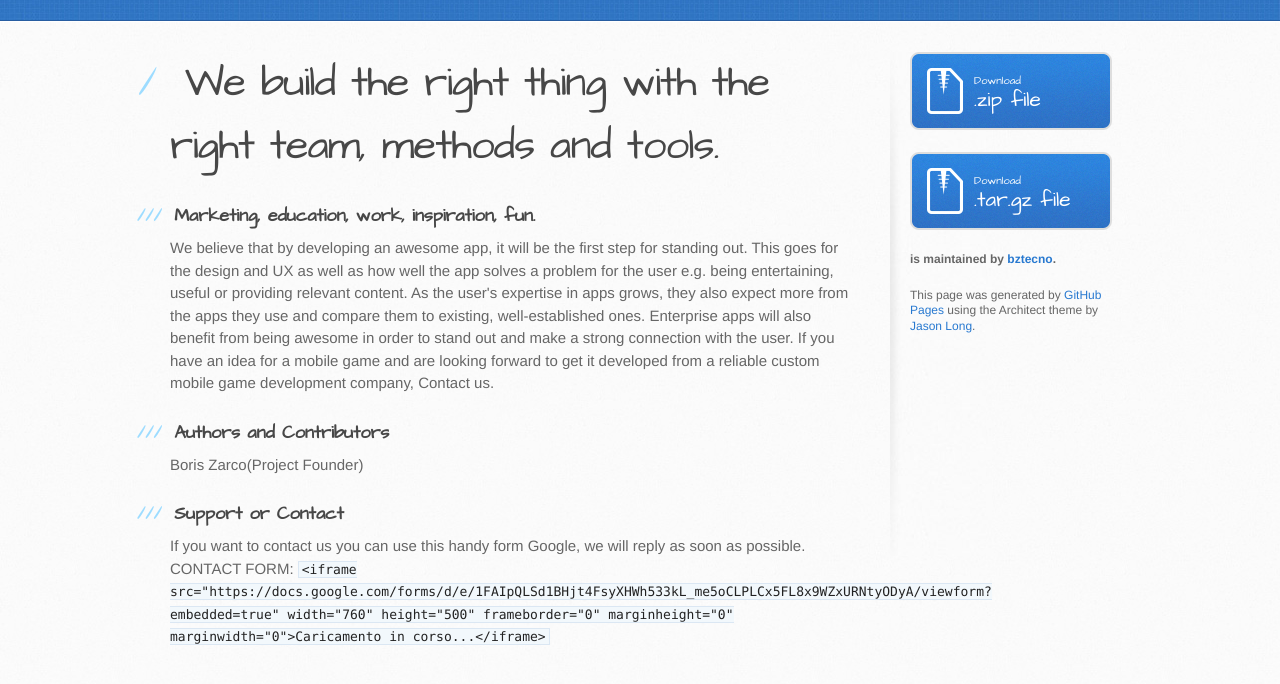
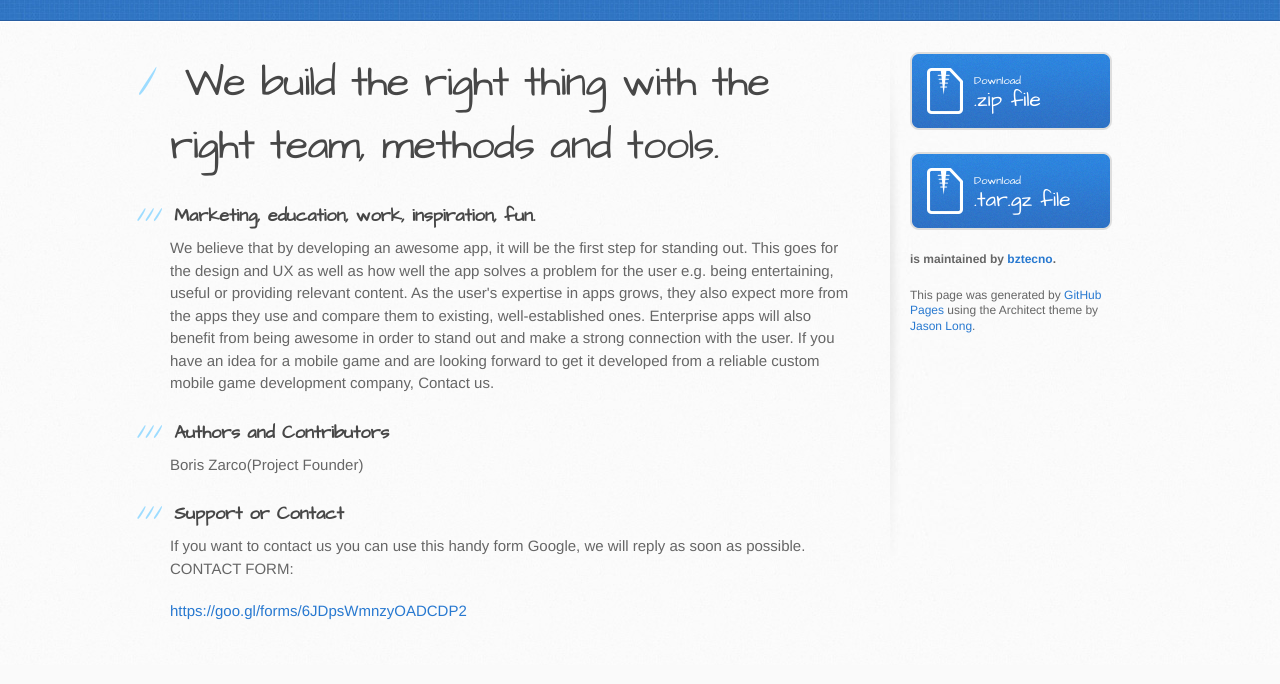
Before and after one commit to bztecno/bztecno, a plain HTML site: page index.html in a window 1280 px wide. Shown: the part 252-936 px from the top of the page. Drawn offline with Linux system fonts and the light colour scheme.

```diff
--- a/index.html
+++ b/index.html
@@ -45,8 +45,9 @@
 <a id="support-or-contact" class="anchor" href="#support-or-contact" aria-hidden="true"><span aria-hidden="true" class="octicon octicon-link"></span></a>Support or Contact</h3>
 
 <p>If you want to contact us you can use this handy form Google, we will reply as soon as possible.
-CONTACT FORM:
-<code>&lt;iframe src="https://docs.google.com/forms/d/e/1FAIpQLSd1BHjt4FsyXHWh533kL_me5oCLPLCx5FL8x9WZxURNtyODyA/viewform?embedded=true" width="760" height="500" frameborder="0" marginheight="0" marginwidth="0"&gt;Caricamento in corso...&lt;/iframe&gt;</code></p>
+CONTACT FORM: </p>
+
+<p><a href="https://goo.gl/forms/6JDpsWmnzyOADCDP2">https://goo.gl/forms/6JDpsWmnzyOADCDP2</a></p>
         </section>
 
         <aside id="sidebar">
--- a/params.json
+++ b/params.json
@@ -1,6 +1,6 @@
 {
   "name": "BZ Web Solutions",
   "tagline": "Official BZ WS projects Website",
-  "body": "#We build the right thing with the right team, methods and tools.\r\n\r\n###Marketing, education, work, inspiration, fun. \r\nWe believe that by developing an awesome app, it will be the first step for standing out. This goes for the design and UX as well as how well the app solves a problem for the user e.g. being entertaining, useful or providing relevant content. As the user's expertise in apps grows, they also expect more from the apps they use and compare them to existing, well-established ones. Enterprise apps will also benefit from being awesome in order to stand out and make a strong connection with the user. If you have an idea for a mobile game and are looking forward to get it developed from a reliable custom mobile game development company, Contact us.\r\n\r\n### Authors and Contributors\r\nBoris Zarco(Project Founder)\r\n\r\n### Support or Contact\r\nIf you want to contact us you can use this handy form Google, we will reply as soon as possible.\r\nCONTACT FORM: \r\n`<iframe src=\"https://docs.google.com/forms/d/e/1FAIpQLSd1BHjt4FsyXHWh533kL_me5oCLPLCx5FL8x9WZxURNtyODyA/viewform?embedded=true\" width=\"760\" height=\"500\" frameborder=\"0\" marginheight=\"0\" marginwidth=\"0\">Caricamento in corso...</iframe>`",
+  "body": "#We build the right thing with the right team, methods and tools.\r\n\r\n###Marketing, education, work, inspiration, fun. \r\nWe believe that by developing an awesome app, it will be the first step for standing out. This goes for the design and UX as well as how well the app solves a problem for the user e.g. being entertaining, useful or providing relevant content. As the user's expertise in apps grows, they also expect more from the apps they use and compare them to existing, well-established ones. Enterprise apps will also benefit from being awesome in order to stand out and make a strong connection with the user. If you have an idea for a mobile game and are looking forward to get it developed from a reliable custom mobile game development company, Contact us.\r\n\r\n### Authors and Contributors\r\nBoris Zarco(Project Founder)\r\n\r\n### Support or Contact\r\nIf you want to contact us you can use this handy form Google, we will reply as soon as possible.\r\nCONTACT FORM: \r\n\r\nhttps://goo.gl/forms/6JDpsWmnzyOADCDP2",
   "note": "Don't delete this file! It's used internally to help with page regeneration."
 }
```
